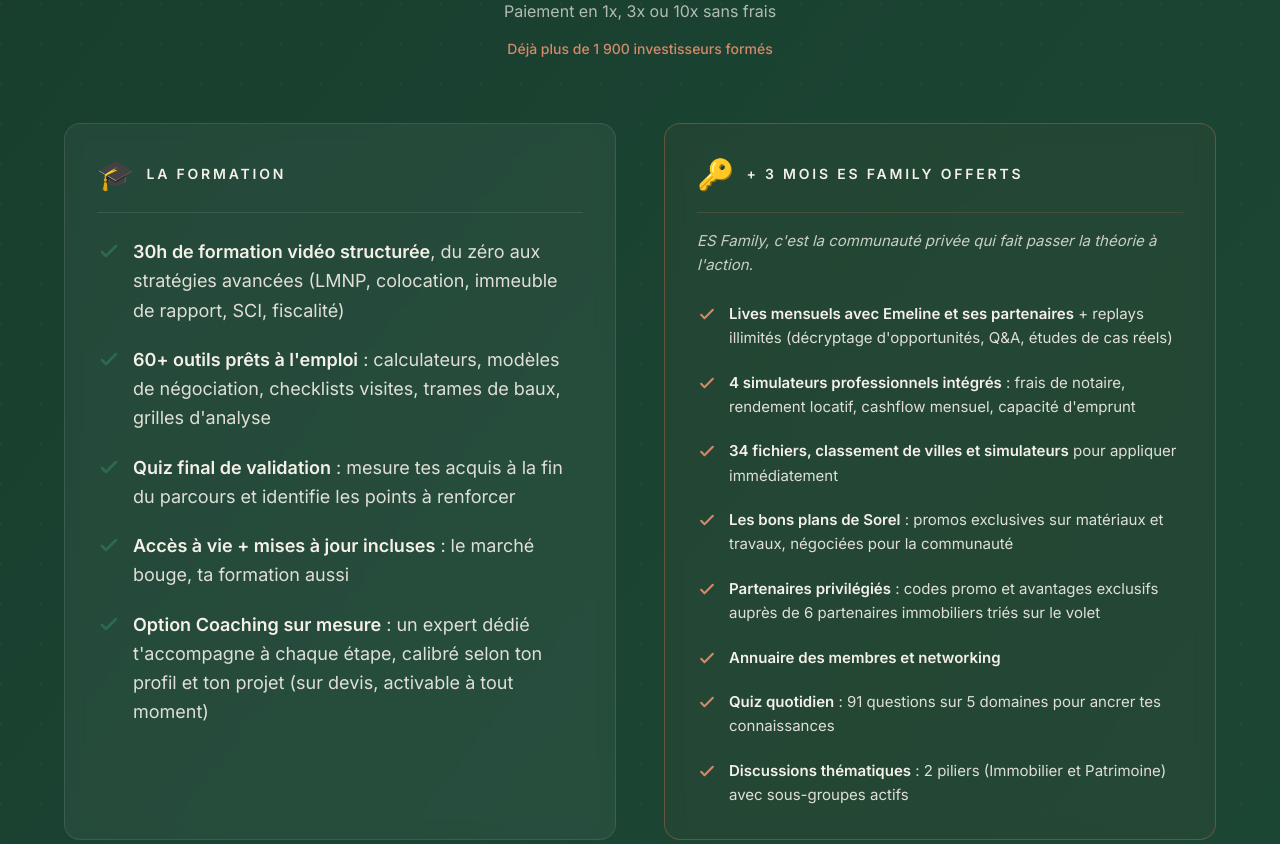
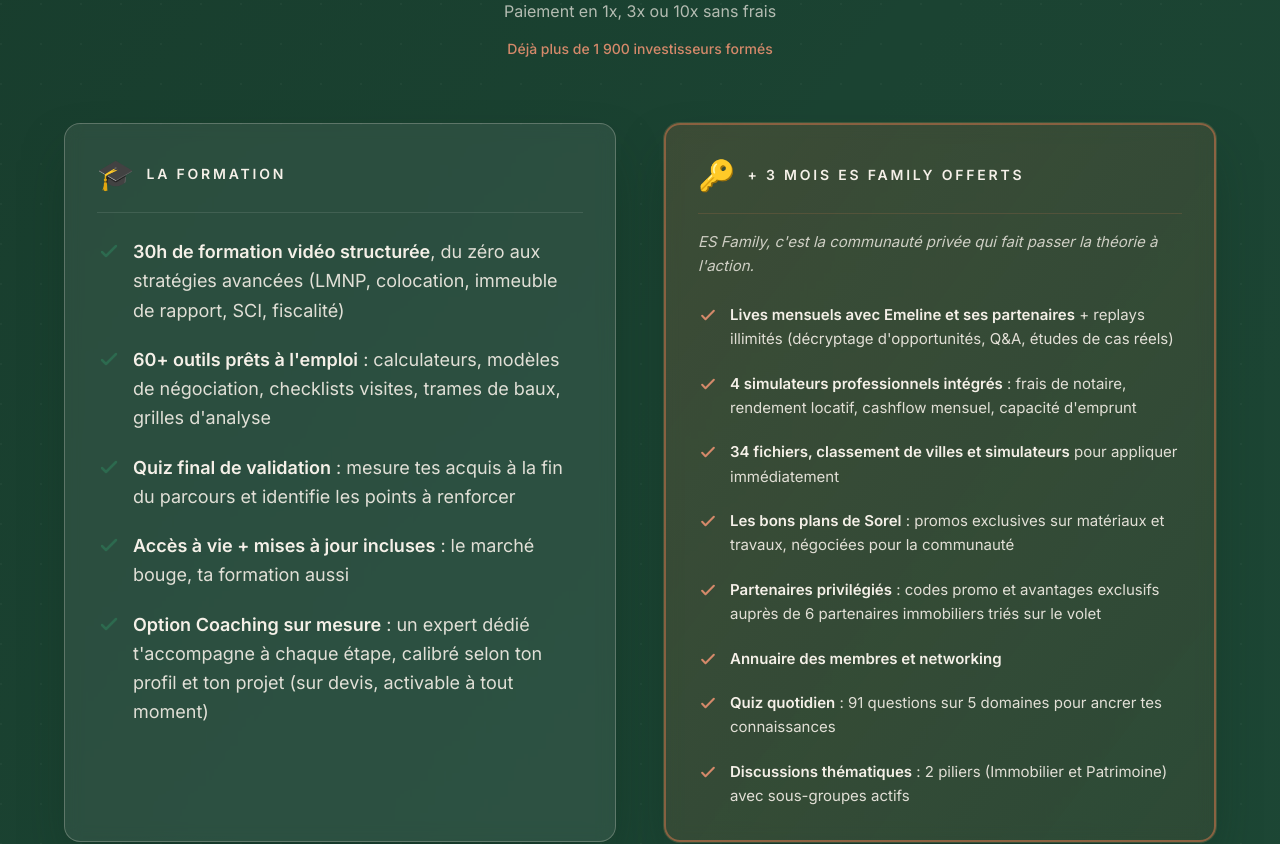
Before and after one commit to emeline-glitch/es-academy, a Next.js app: page /academy in a window 1280 px wide. Shown: the part 4480-5324 px from the top of the page. Built offline with nearby package versions, Linux system fonts and the light colour scheme; no server answers; a web font is replaced by a local one.

Commit message:
Academy : renforce visibilité cartes offre (fond plus opaque, shadow, ring gold sur ES Family)

```diff
--- a/src/app/academy/page.tsx
+++ b/src/app/academy/page.tsx
@@ -243,7 +243,7 @@ export default function AcademyPage() {
           <div className="grid md:grid-cols-2 gap-6 md:gap-6 lg:gap-12 mb-12 lg:mb-16">
             {/* Colonne gauche — La formation */}
             <ScrollReveal delay={100}>
-              <div className="h-full bg-white/5 backdrop-blur-sm rounded-2xl p-6 sm:p-8 border border-white/10">
+              <div className="h-full bg-es-cream/[0.08] backdrop-blur-sm rounded-2xl p-6 sm:p-8 border border-es-cream/25 shadow-2xl shadow-es-green-dark/50">
                 <div className="flex items-center gap-3 mb-6 pb-5 border-b border-white/10">
                   <span className="text-3xl" aria-hidden>🎓</span>
                   <h3 className="text-sm uppercase tracking-[0.2em] font-semibold text-es-cream">La formation</h3>
@@ -272,7 +272,7 @@ export default function AcademyPage() {
 
             {/* Colonne droite — ES Family (offert 3 mois) */}
             <ScrollReveal delay={200}>
-              <div className="h-full bg-es-terracotta/5 backdrop-blur-sm rounded-2xl p-6 sm:p-8 border border-es-terracotta/40 relative">
+              <div className="h-full bg-gradient-to-br from-es-terracotta/20 to-es-terracotta/10 backdrop-blur-sm rounded-2xl p-6 sm:p-8 border-2 border-es-terracotta/60 shadow-2xl shadow-es-green-dark/50 ring-1 ring-es-gold/20 relative">
                 <div className="flex items-center gap-3 mb-4 pb-5 border-b border-es-terracotta/20">
                   <span className="text-3xl shrink-0" aria-hidden>🔑</span>
                   <h3 className="text-sm uppercase tracking-[0.2em] font-semibold text-es-cream">+ 3 mois ES Family offerts</h3>
```
